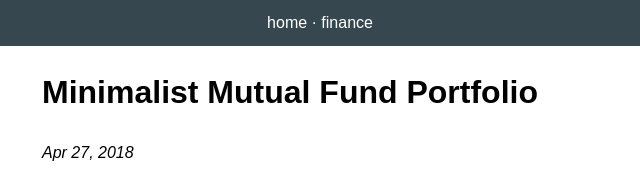
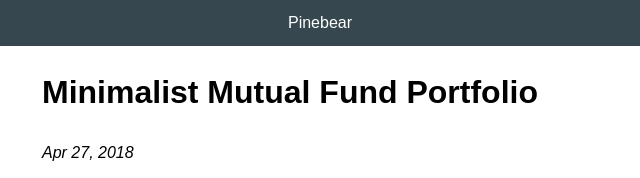
Before and after one commit to wiseshinobi/pinebear, a plain HTML site: page finance/minimalist-mutual-fund-portfolio-apr-2018/index.html in a window 1280 px wide. Shown: the top 178 px of the page, 320-960 px from the left. Drawn offline with Linux system fonts and the light colour scheme.

Commit message:
Changed nav

```diff
--- a/finance/minimalist-mutual-fund-portfolio-apr-2018/index.html
+++ b/finance/minimalist-mutual-fund-portfolio-apr-2018/index.html
@@ -92,8 +92,7 @@ Minimalist Mutual Fund Portfolio
     <body>
         <div class="nav">
 
-<a href="/">home</a> &middot;
-<a href="/finance/">finance</a>
+<a href="/">Pinebear</a>
 
         </div>
         <div class="content">
```
Also changed, not shown: index.html (+2 -1 lines), templates/blog.html (+1 -2 lines).
